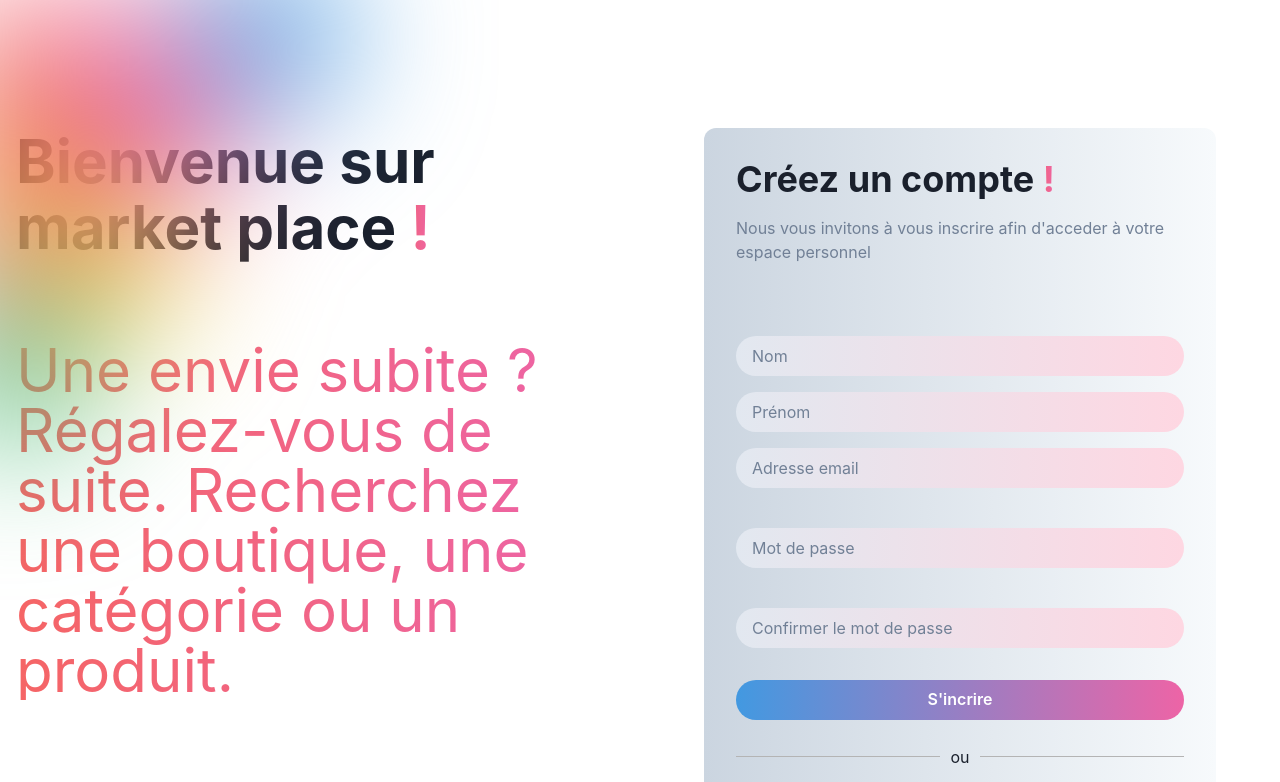
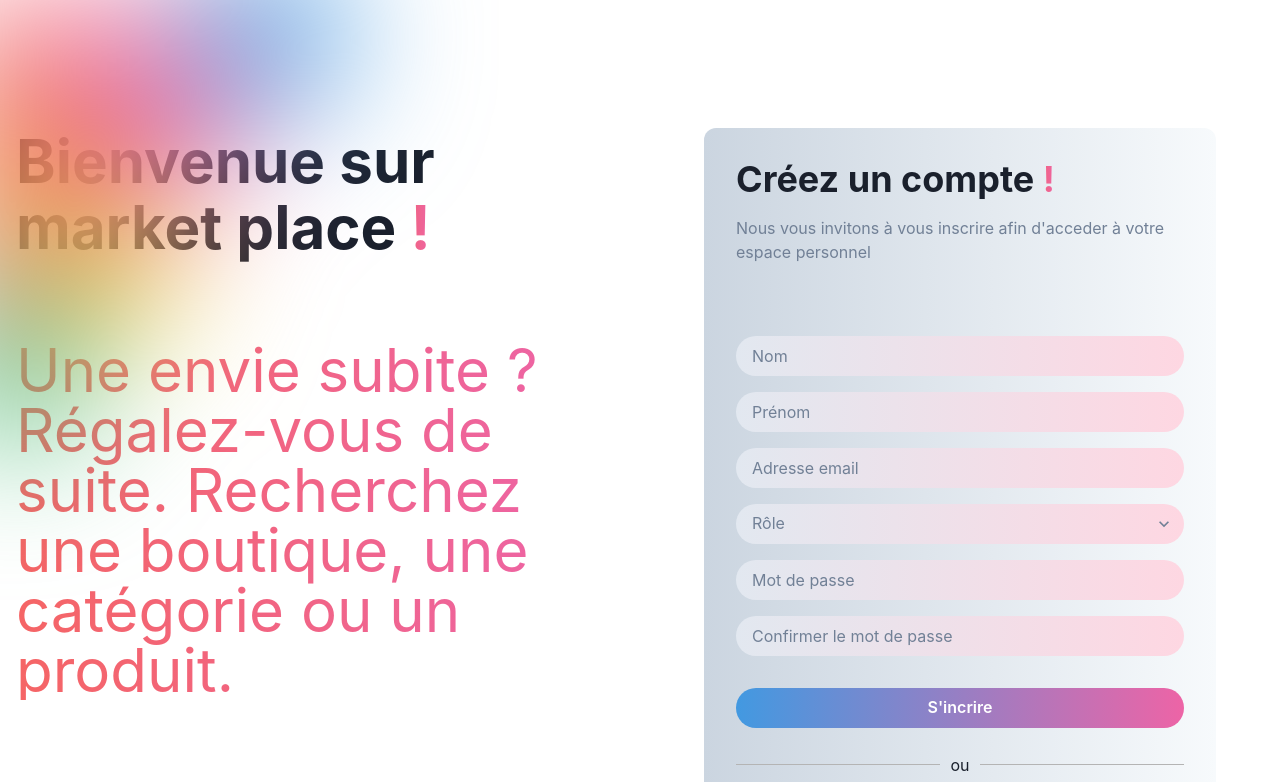
Before and after one commit to kimhsn/fullstack-front-end, a React (Create React App) app: page /signup in a window 1280 px wide. Shown: the top 782 px of the page. Built offline with nearby package versions, Linux system fonts and the light colour scheme.

Commit message:
style: improvement of the style of inputs on the sign up page

```diff
--- a/src/components/Sidebar.js
+++ b/src/components/Sidebar.js
@@ -119,7 +119,6 @@ const SidebarContent = ({ onClose, ...rest }) => {
 
 const NavItem = ({ icon, children, path, ...rest }) => {
   const [urlPath, setUrlPath] = useState(window.location.pathname);
-  console.log(urlPath);
   return (
     <Link
       to={path}
--- a/src/pages/Dashboard.js
+++ b/src/pages/Dashboard.js
@@ -87,9 +87,7 @@ export default function Dashboard() {
         conge: conge,
       }),
       {
-        headers: {
-          Authorization: `Bearer ${auth.accesToken}`,
-        },
+        headers: { Authorization: `Bearer ${auth.accesToken}` },
       }
     );
 
--- a/src/pages/SignUp.js
+++ b/src/pages/SignUp.js
@@ -12,6 +12,7 @@ import {
   SimpleGrid,
   Link,
   Center,
+  Select,
   FormLabel,
   useBreakpointValue,
   Icon,
@@ -22,13 +23,14 @@ import Register from "./Register";
 import axios from "axios";
 import validator from "validator";
 
-const SIGNUP_URL = "http://localhost:8080/shops/users/create";
-
 export default function SignUp() {
   const [name, setName] = useState("");
   const [firstName, setFirstName] = useState("");
   const [email, setEmail] = useState("");
+  const [role, setRole] = useState("");
   const [password, setPassword] = useState("");
+  const [confirmPassword, setConfirmPassword] = useState("");
+  console.log(role);
 
   const [errMsg, setErrMsg] = useState("");
   const [success, setSuccess] = useState(false);
@@ -64,6 +66,15 @@ export default function SignUp() {
     e.preventDefault();
 
     try {
+      let SIGNUP_URL;
+      if (role === "Admin") {
+        SIGNUP_URL = "http://localhost:8080/shops/users/addNewAdmin";
+      } else if (role === "Manager") {
+        SIGNUP_URL = "http://localhost:8080/shops/users/addNewManager";
+      } else {
+        SIGNUP_URL = "http://localhost:8080/shops/users/addNewUser";
+      }
+
       const response = await axios.post(
         SIGNUP_URL,
         JSON.stringify({
@@ -82,7 +93,11 @@ export default function SignUp() {
 
       setEmail("");
       setPassword("");
+      if (password !== confirmPassword) {
+        setErrMsg("Les mots de passe ne correspondent pas");
+      } else {
         setSuccess(true);
+      }
     } catch (err) {
       if (!err?.response) {
         setErrMsg("No Server Response");
@@ -133,7 +148,7 @@ export default function SignUp() {
                     bgGradient="linear(to-r, red.400,pink.400)"
                     bgClip="text"
                   >
-                    Une envie subite ? Régalez-vous de suite. Recherchez une
+                    Une envie subite ? Régalez-vous de suite. Recherchez une
                     boutique, une catégorie ou un produit.
                   </Text>
                   <Stack direction={"row"} spacing={4} align={"center"}>
@@ -242,9 +257,23 @@ export default function SignUp() {
                           color: "gray.500",
                         }}
                       />{" "}
+                      {emailError && (
                         <FormLabel color="red" fontSize="xs">
                           {emailError}
                         </FormLabel>
+                      )}
+                      <Select
+                        color={"gray.500"}
+                        border={0}
+                        rounded={"200px"}
+                        bgGradient="linear(to-r, gray.200 ,pink.100)"
+                        placeholder="Rôle"
+                        onChange={(e) => setRole(e.target.value)}
+                      >
+                        <option value={"Admin"}>Admin</option>
+                        <option value={"Manager"}>Manager</option>;
+                        <option value={"Utilisateur"}>Utilisateur</option>;
+                      </Select>
                       <Input
                         rounded={"200px"}
                         placeholder="Mot de passe"
@@ -257,9 +286,11 @@ export default function SignUp() {
                           color: "gray.500",
                         }}
                       />
+                      {passwordError && (
                         <FormLabel color="red" fontSize="xs">
                           {passwordError}
                         </FormLabel>
+                      )}
                       <Input
                         rounded={"200px"}
                         placeholder="Confirmer le mot de passe"
@@ -267,7 +298,7 @@ export default function SignUp() {
                         border={0}
                         color={"gray.500"}
                         type="password"
-                        onChange={(e) => setPassword(e.target.value)}
+                        onChange={(e) => setConfirmPassword(e.target.value)}
                         _placeholder={{
                           color: "gray.500",
                         }}
```
Lines whose indentation alone changed are shown as unchanged.
